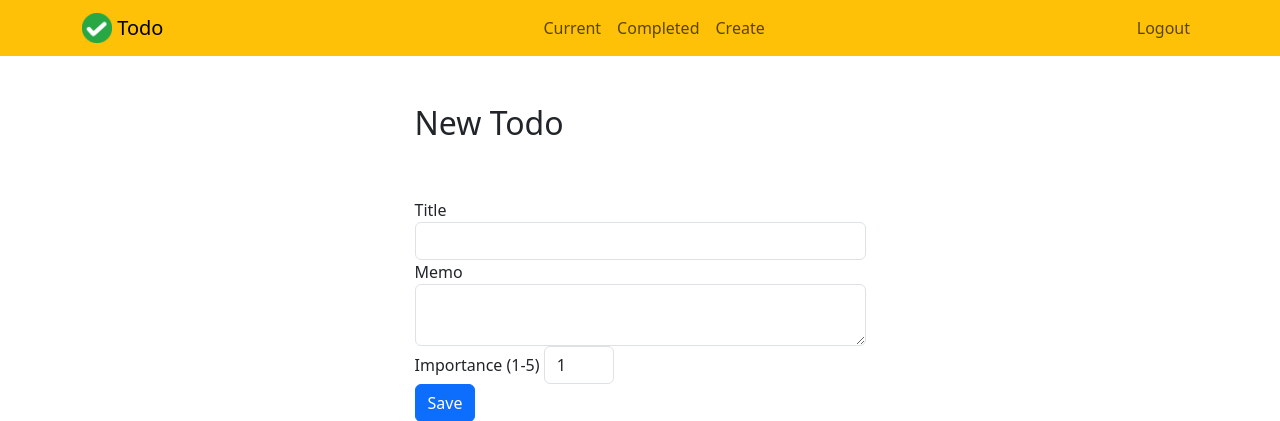
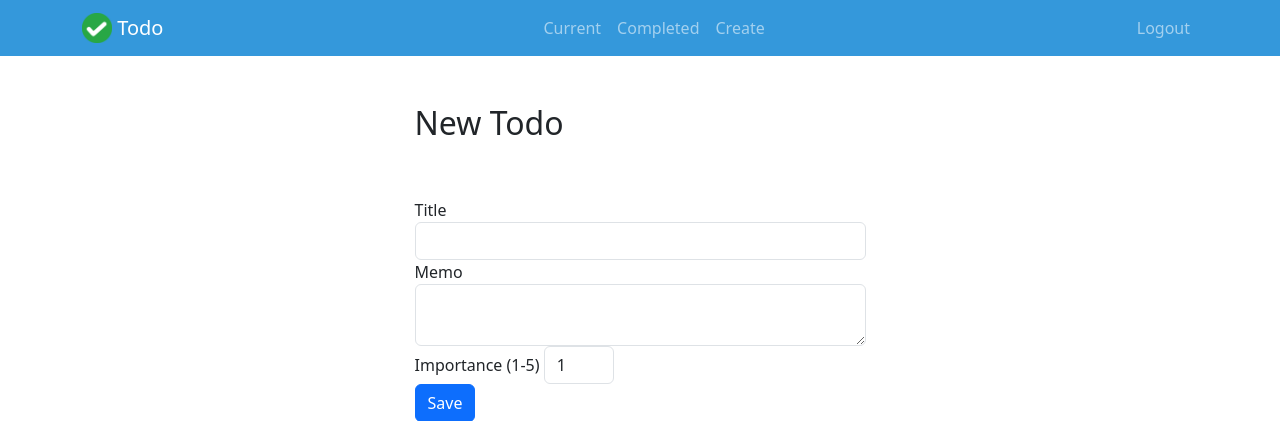
Before and after one commit to TimothyJNeale/todowoo-project, a Django app: page /create/ in a window 1280 px wide. Shown: the top 421 px of the page. Run offline with Django 5.2, Linux system fonts and the light colour scheme; the visitor is signed in with stand-in values (Sample User, id 1).

Commit message:
Minor changes to branding

```diff
--- a/todo/templates/todo/base.html
+++ b/todo/templates/todo/base.html
@@ -10,7 +10,7 @@
     </head>
 
     <body>
-        <nav class="navbar navbar-expand-md navbar-light bg-warning">
+        <nav class="navbar navbar-expand-md navbar-dark" style="background-color: #3498db;">
         <div class="container">
             <a class="navbar-brand" href="{% url 'home' %}">
                 <img src="{% static 'todo/logo.png' %}" width="30" height="30" class="d-inline-block align-top">
```
